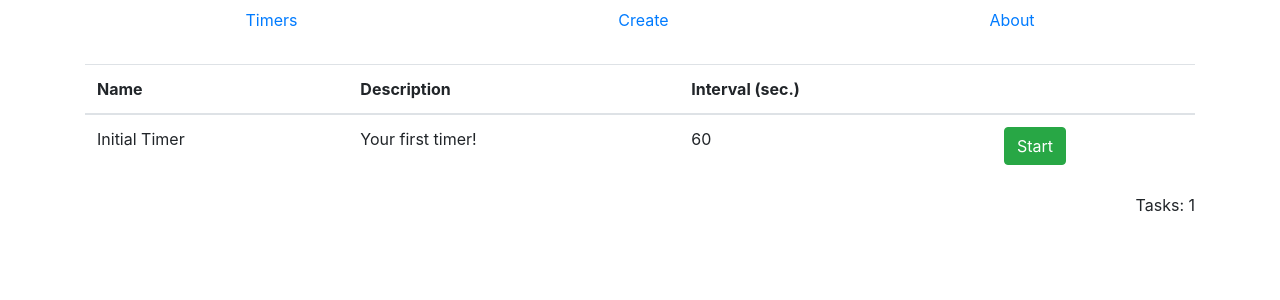
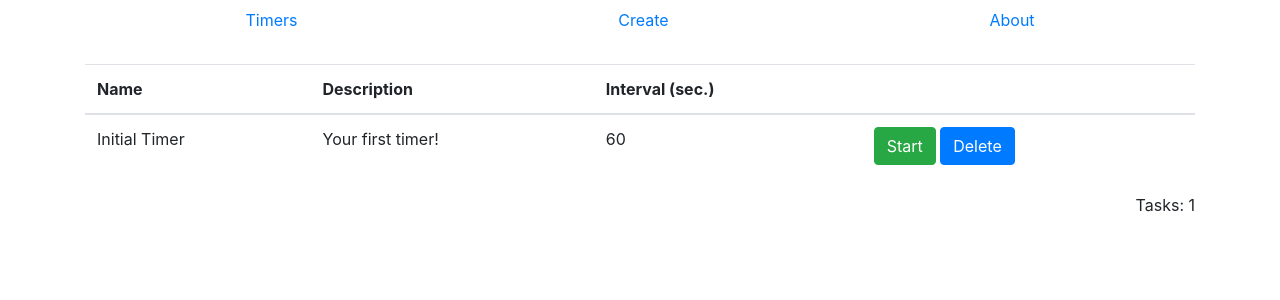
Before and after one commit to merc-ury/react-timer, a React (Create React App) app: page / in a window 1280 px wide. Shown: the top 300 px of the page. Built offline with nearby package versions, Linux system fonts and the light colour scheme.

Commit message:
delete feature added

```diff
--- a/src/listview/Listview.css
+++ b/src/listview/Listview.css
@@ -0,0 +1 @@
+@import url('https://css.gg/trash.css');
--- a/src/listview/Listview.tsx
+++ b/src/listview/Listview.tsx
@@ -15,6 +15,10 @@ export const Listview: FunctionComponent = () => {
         });
 
         setTimers([...timers]);
+    };
+
+    const deleteTimer = (timer: ITimer) => {
+        setTimers(timers.filter(t => t !== timer));
     };
 
     return (
@@ -42,6 +46,11 @@ export const Listview: FunctionComponent = () => {
                                             onClick={ () => updateStatus(timer) }>
                                         { timer.isActive ? 'Stop' : 'Start' }
                                     </button>
+                                    &nbsp;
+                                    <button className="btn btn-primary"
+                                            onClick={ () => deleteTimer(timer) }>
+                                        Delete
+                                    </button>
                                 </td>
                             </tr>
                         ))
```
